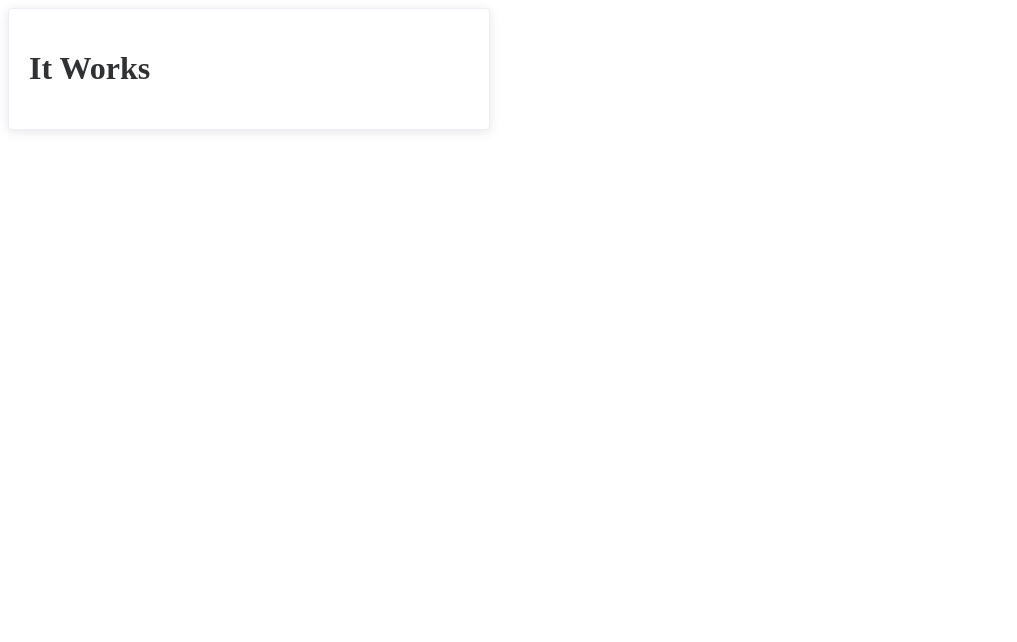
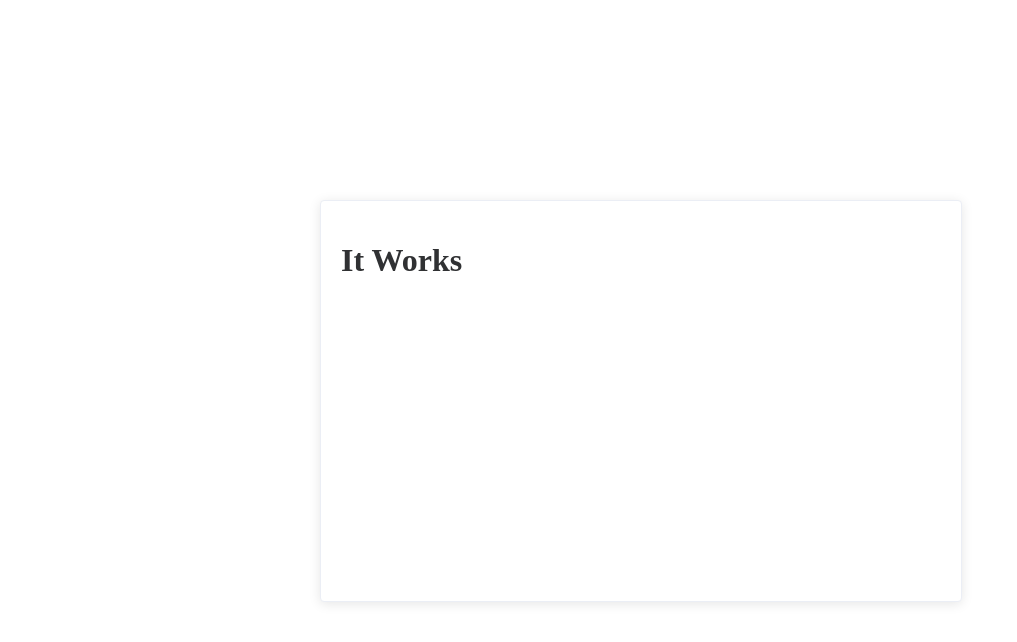
Before and after one commit to joodo/bepa-homepage, a Nuxt app: page / in a window 1280 px wide. Shown: the top 642 px of the page, without its empty margins (0-1017 px from the left). Built offline with nearby package versions, Linux system fonts and the light colour scheme.

Commit message:
:construction: 添加 Widget 基类

```diff
--- /dev/null
+++ b/components/WidgetBase.vue
@@ -0,0 +1,44 @@
+<template>
+  <div :style="styleObject">
+    <slot>empty widget</slot>
+  </div>
+</template>
+
+<script>
+function gridSizeToViewport(size) {
+  return Math.trunc(size) * 100 / 24
+}
+
+export default {
+  name: 'widget',
+  props: {
+    widgetX: {
+      type: Number,
+      default: 0,
+    },
+    widgetWidth: {
+      type: Number,
+      default: 6,
+    },
+    widgetY: {
+      type: Number,
+      default: 0,
+    },
+    widgetHeight: {
+      default: 6,
+      type: Number
+    },
+  },
+  data () {
+    return {
+      styleObject: {
+        position: 'absolute',
+        width: gridSizeToViewport(this.widgetWidth) +'vw',
+        height: gridSizeToViewport(this.widgetHeight) +'vh',
+        left: gridSizeToViewport(this.widgetX) +'vw',
+        top: gridSizeToViewport(this.widgetY) +'vh',
+      }
+    }
+  }
+}
+</script>
--- a/pages/index.vue
+++ b/pages/index.vue
@@ -1,11 +1,25 @@
 <template>
+  <widget-base :widget-x="6" :widget-y="6" :widget-width="12" :widget-height="12">
   <el-card class="box-card">
     <h1>It Works</h1>
   </el-card>
+  </widget-base>
 </template>
+
+<script>
+import WidgetBase from '~/components/WidgetBase'
+
+export default {
+  name: 'index',
+  components: {
+    'widget-base': WidgetBase,
+  },
+}
+</script>
 
 <style>
   .box-card {
-    width: 480px;
+    width: 100%;
+    height: 100%;
   }
 </style>
```
